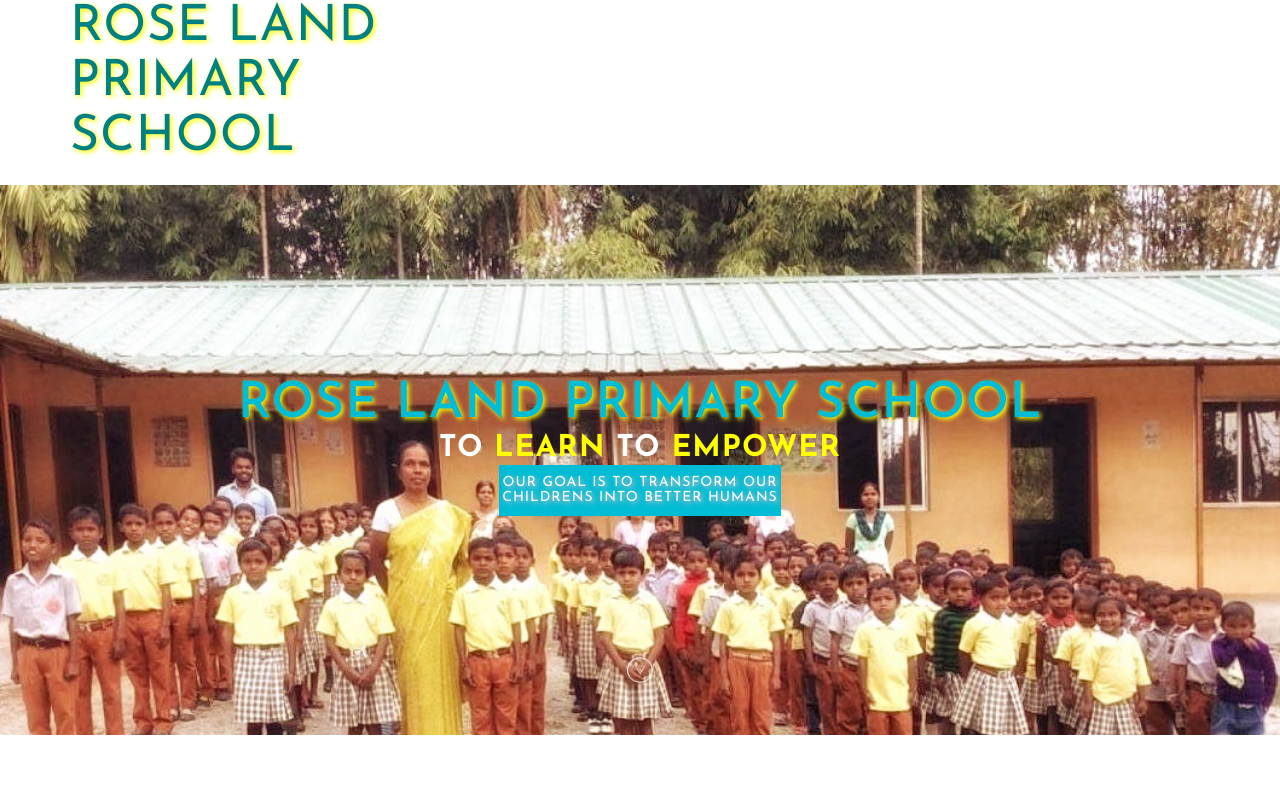
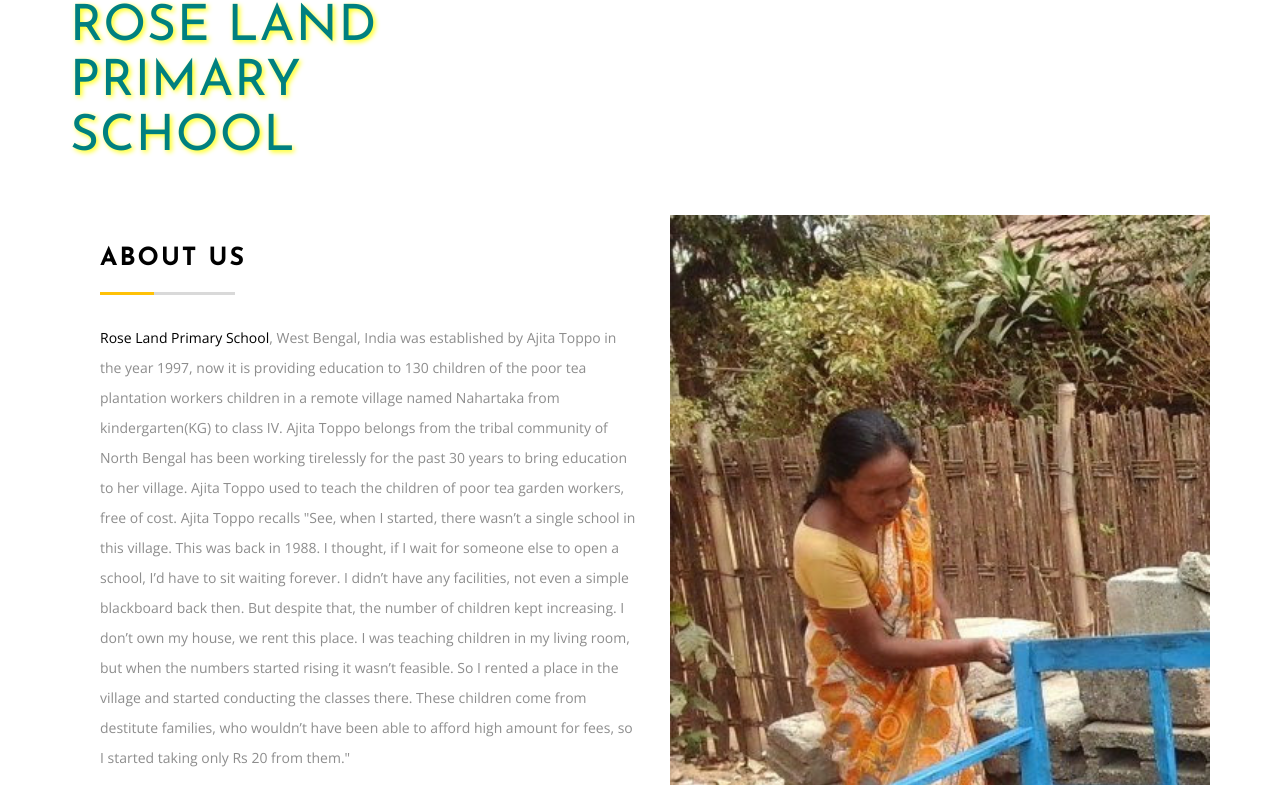
Before and after one commit to RoseLandPrimarySchool/RoseLandPrimarySchool.github.io, a plain HTML site: page index.html in a window 1280 px wide. Shown: the part 133-918 px from the top of the page. Drawn offline with nearby package versions, Linux system fonts and the light colour scheme.

Commit message:
Update index.html

```diff
--- a/index.html
+++ b/index.html
@@ -5,8 +5,7 @@
 <title>Rose Land Primary School</title>
 <meta name="viewport" content="width=device-width, initial-scale=1">
 <meta http-equiv="Content-Type" content="text/html; charset=utf-8" />
-<meta name="keywords" content="Inspire Responsive web template, Bootstrap Web Templates, Flat Web Templates, Android Compatible web template,
-Smartphone Compatible web template, free webdesigns for Nokia, Samsung, LG, SonyEricsson, Motorola web design" />
+
 <script type="application/x-javascript"> addEventListener("load", function() { setTimeout(hideURLbar, 0); }, false); function hideURLbar(){ window.scrollTo(0,1); } </script>
 <!-- css -->
 <link href="css/bootstrap.css" rel="stylesheet" type="text/css" media="all" />
@@ -119,17 +118,6 @@ Smartphone Compatible web template, free webdesigns for Nokia, Samsung, LG, Sony
 			</nav>
 		</div>
 		<div class="clearfix"></div>
-		</div>
-	</div>
-
-	<div class="banner">
-		<h3>Rose Land Primary School</h3>
-		<h2>To <span> learn</span> To <span>empower</span>
-		<h4>Our goal is to transform our childrens into better humans</h4>
-		<div class="arrow">
-			<a href="#contact" class="scroll"><img src="images/arrow.png" alt=" " /></a>
-		</div>
-	</div>
 	<!-- about -->
 	<div class="about-w3-agile" id="about">
 		<div class="container">
```
